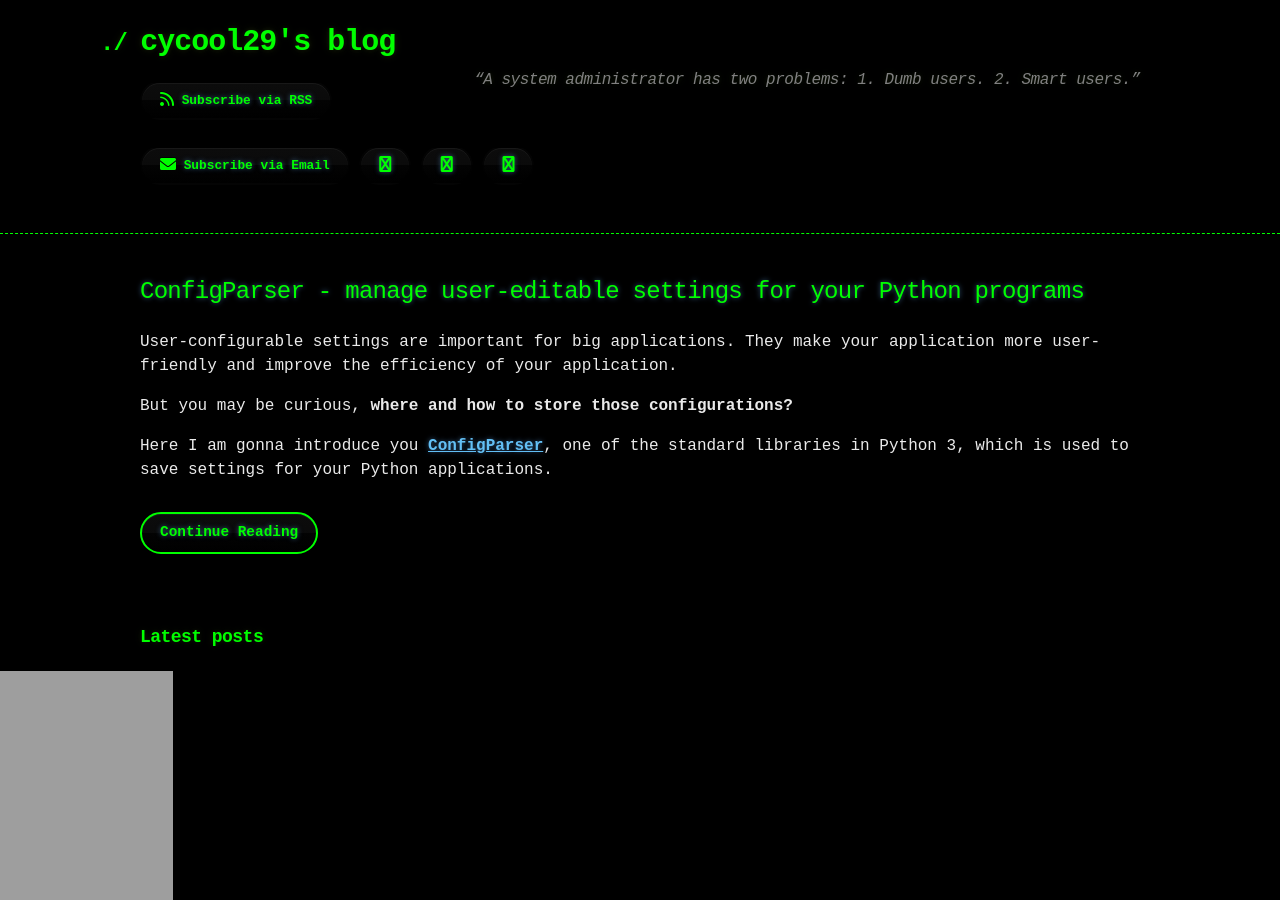
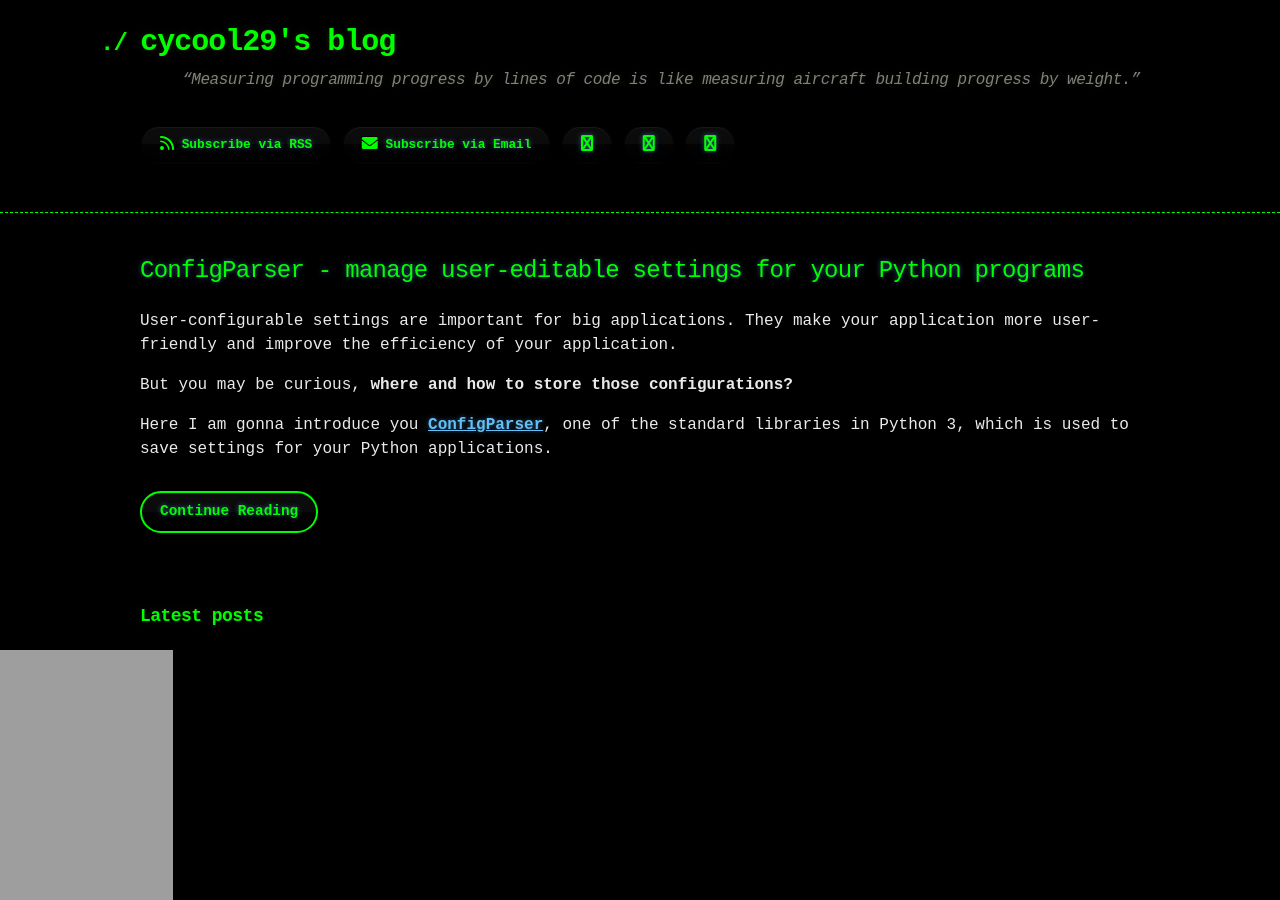
Before and after one commit to cycool29/cycool29.github.io, a Jekyll site: the page built from index.md, in a window 1280 px wide and 900 px high. Built offline with Jekyll 4.4.1, drawn with Linux system fonts in a browser that asks for light colours; a style sheet for code colours, icons or effects is not loaded.

Commit message:
Update quotes

```diff
--- a/_config.yml
+++ b/_config.yml
@@ -1,5 +1,5 @@
 title: cycool29's blog
-description: "“A system administrator has two problems: 1. Dumb users. 2. Smart users.” "
+description: "“Measuring programming progress by lines of code is like measuring aircraft building progress by weight.” "
 bio: A high school student. Intermediate in Python, Git, Bash. Learning JavaScript. He/Him. "
 author: cycool29
 url: https://cycool29.github.io
```
